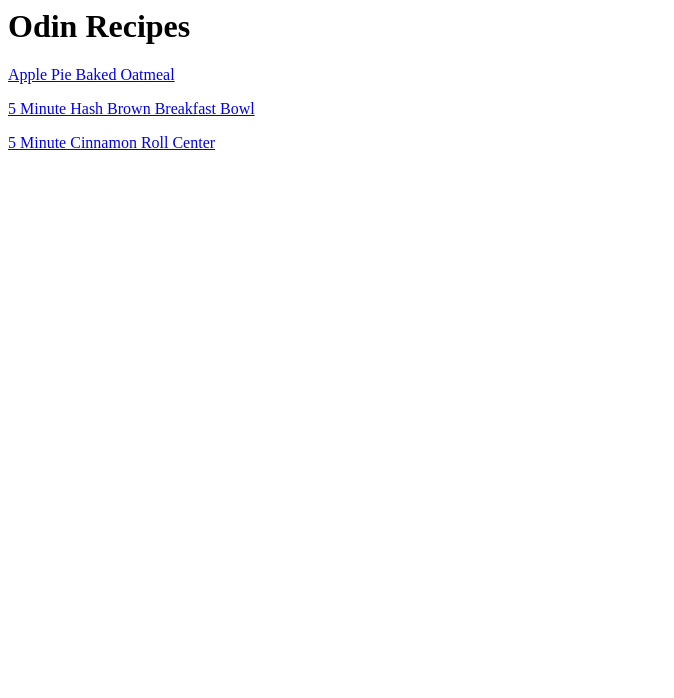
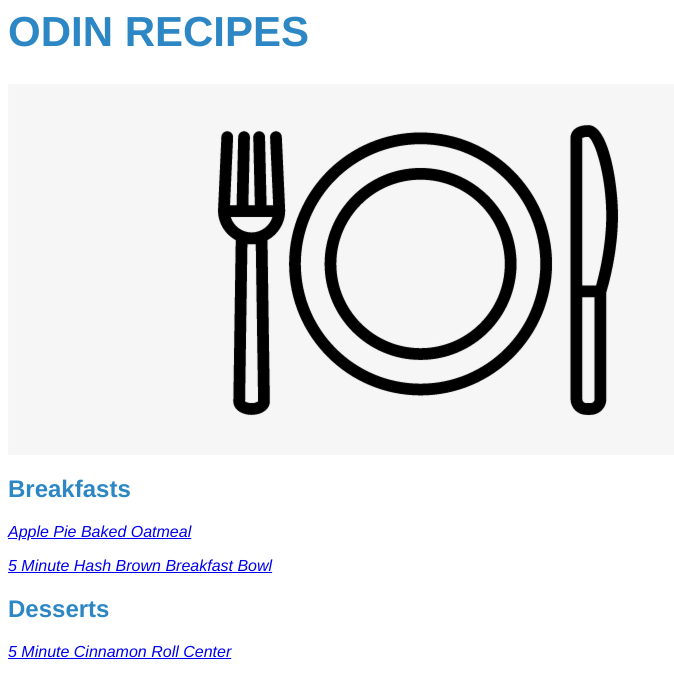
Before and after one commit to Duesenberg/odin-recipes, a plain HTML site: page index.html in a window 1280 px wide. Shown: the whole page, without its empty margins (0-674 px from the left). Drawn offline with Linux system fonts and the light colour scheme.

Commit message:
Improve the index page visually
Main page was looking blank so i added some styles and an image to it.

```diff
--- a/index.html
+++ b/index.html
@@ -2,12 +2,16 @@
     <html lang="en">
         <head>
             <meta charset="utf-8">
-            <title>Odin Recipes</title>
+            <title>ODIN RECIPES</title>
+            <link rel="stylesheet" href="./styles.css">
         </head>
         <body>
-            <h1>Odin Recipes</h1>
+            <h1 class="heading main">ODIN RECIPES</h1>
+            <img src="./plate-knife.png" alt="A plate with cutlery">
+            <h2 class="heading">Breakfasts</h2>
             <p><a href=./recipes/apple-pie-oatmeal.html>Apple Pie Baked Oatmeal</a></p>
             <p><a href="./recipes/5-min-hash-brown.html">5 Minute Hash Brown Breakfast Bowl</a></p>
+            <h2 class="heading">Desserts</h2>
             <p><a href="./recipes/cinnamon-roll.html">5 Minute Cinnamon Roll Center</a></p>
         </body>
     </html>
--- /dev/null
+++ b/styles.css
@@ -0,0 +1,16 @@
+* {
+    font-family: "Helvetica", sans-serif;
+}
+
+.heading {
+    color: #2c87c4;
+}
+
+.main {
+    font-size: 42px;
+}
+
+p {
+    color: black;
+    font-style: italic;
+}
```
Also changed, not shown: plate-knife.png (added).
